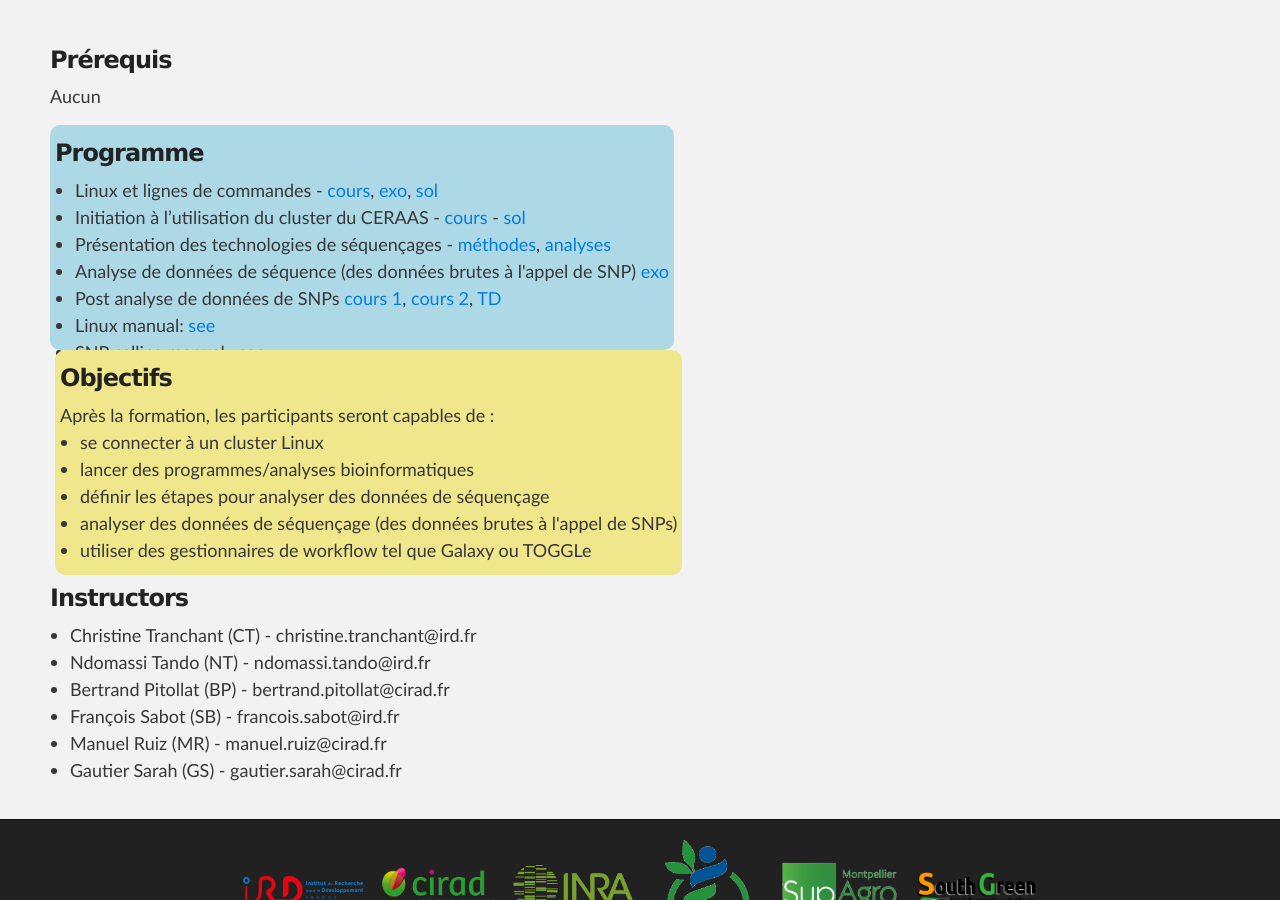
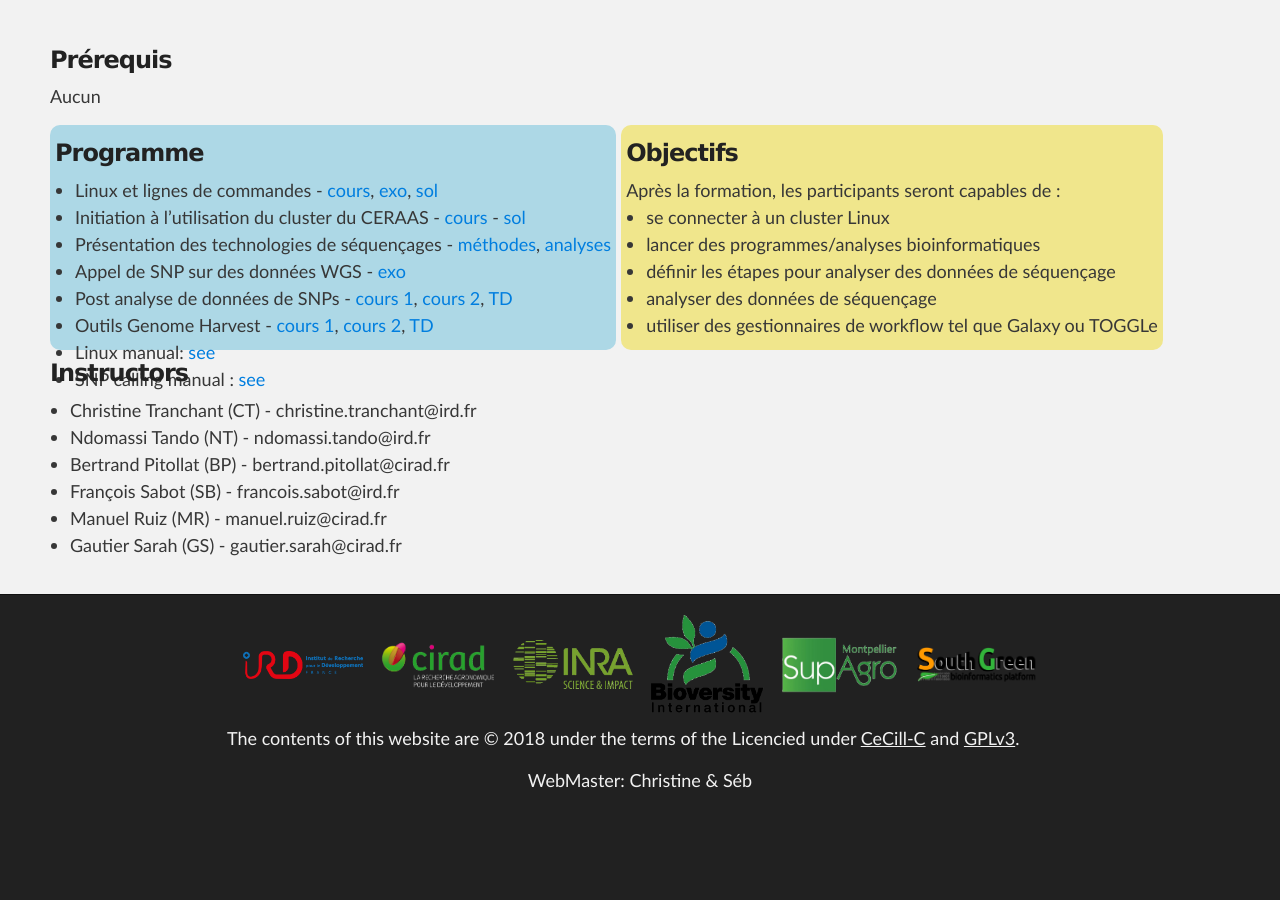
Before and after one commit to SouthGreenPlatform/trainings, a Jekyll site: the page built from _pages/ngsTrainings.md, in a window 1280 px wide and 900 px high, scrolled down 2455 px. Built offline with Jekyll 4.4.1, drawn with Linux system fonts in a browser that asks for light colours; nearby versions of some CDN libraries; after the commit the page ends 3284 px from its top, so only the background shows below that.

Commit message:
Update ngsTrainings.md

```diff
--- a/_pages/ngsTrainings.md
+++ b/_pages/ngsTrainings.md
@@ -31,8 +31,9 @@
 <li>Linux et lignes de commandes - <a target="_blank" href="{{ site.url }}/files/linux/GuideDeSurvieLinux-thies2018.pdf">cours</a>, <a target="_blank" href="{{ site.url }}/linux/linuxGuidePractice">exo</a>, <a target="_blank" href="{{ site.url }}/files/linux/linux-solution.pdf.pdf">sol</a> </li>
 <li>Initiation à l’utilisation du cluster du CERAAS - <a target="_blank" href="{{ site.url }}/files/hpc/HPC_thies.pdf">cours</a> - <a target="_blank" href="{{ site.url }}/files/linux/linux-solution.pdf">sol</a></li>
 <li>Présentation des technologies de séquençages - <a target="_blank" href="{{ site.url }}/files/NGS-methode.pdf">méthodes</a>, <a target="_blank" href="{{ site.url }}/files/NGS-analyses.pdf">analyses</a></li>
-<li>Analyse de données de séquence (des données brutes à l'appel de SNP) <a target="_blank" href="{{ site.url }}/files/TPmapping.pdf">exo</a></li>
-<li>Post analyse de données de SNPs <a target="_blank" href="{{ site.url }}/files/Inititiation_Galaxy_2018.pdf">cours 1</a>, <a target="_blank" href="{{ site.url }}/files/cours_polymorphismes_2016.pdf">cours 2</a>, <a target="_blank" href="{{ site.url }}/files/TD_polymorphisme_2016.pdf">TD</a></li>
+<li>Appel de SNP sur des données WGS - <a target="_blank" href="{{ site.url }}/files/TPmapping.pdf">exo</a></li>
+<li>Post analyse de données de SNPs - <a target="_blank" href="{{ site.url }}/files/Inititiation_Galaxy_2018.pdf">cours 1</a>, <a target="_blank" href="{{ site.url }}/files/cours_polymorphismes_2016.pdf">cours 2</a>, <a target="_blank" href="{{ site.url }}/files/TD_polymorphisme_2016.pdf">TD</a></li>
+<li>Outils Genome Harvest - <a target="_blank" href="{{ site.url }}/files/Inititiation_Galaxy_2018.pdf">cours 1</a>, <a target="_blank" href="{{ site.url }}/files/cours_polymorphismes_2016.pdf">cours 2</a>, <a target="_blank" href="{{ site.url }}/files/TD_polymorphisme_2016.pdf">TD</a></li>
 <li>Linux manual: <a target="_blank" href="https://southgreenplatform.github.io/tutorials//toolbox/linux/">see</a> </li>
 <li>SNP calling manual : <a target="_blank" href="https://southgreenplatform.github.io/tutorials//bioanalysis/polymorphism/">see</a> </li>
 </ul>
@@ -46,7 +47,7 @@
 <li>se connecter à un cluster Linux  </li>
 <li>lancer des programmes/analyses bioinformatiques</li>
 <li>définir les étapes pour analyser des données de séquençage</li>
-<li>analyser des données de séquençage (des données brutes à l'appel de SNPs)</li>
+<li>analyser des données de séquençage</li>
 <li>utiliser des gestionnaires de workflow tel que Galaxy ou TOGGLe</li>
 </ul>
 </div>
```
